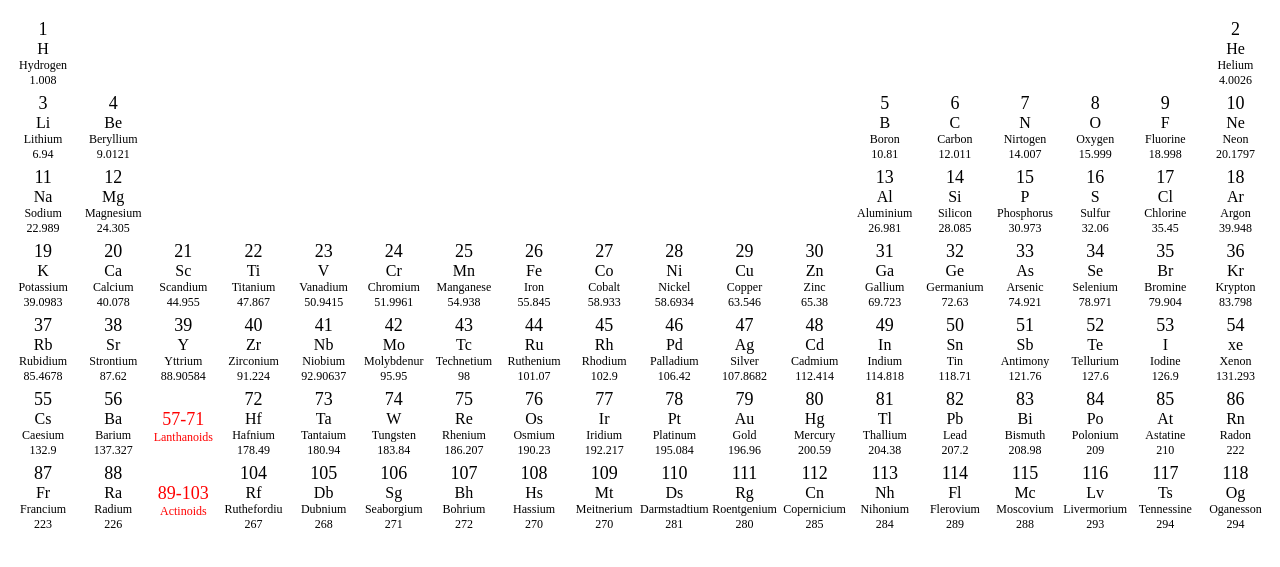
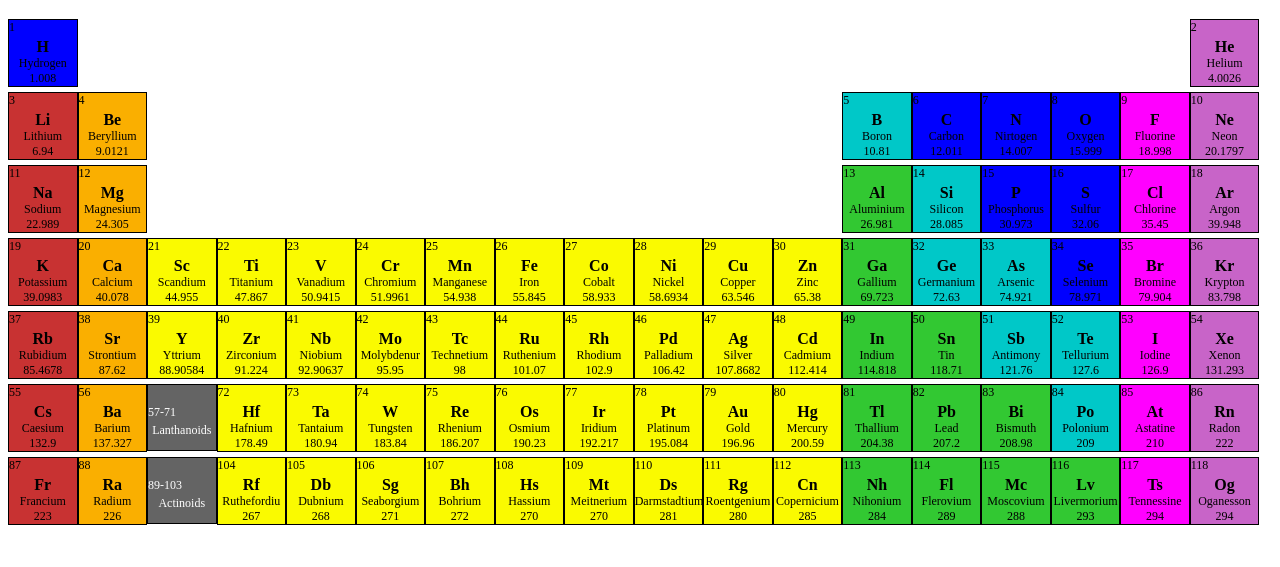
Before and after one commit to dabisrat/Periodic-Table-, a website: page client/index.html in a window 1280 px wide. Shown: the part 61-628 px from the top of the page. Drawn offline with Linux system fonts and the light colour scheme; some packages are replaced by stand-ins of ours.

Commit message:
added a little style

```diff
--- a/app.js
+++ b/app.js
@@ -6,7 +6,7 @@ var app = express();
 app.use(express.static(__dirname + '/client'))
 
 
-var port = process.env.PORT || 8000;
+var port = process.env.PORT || 1337;
 app.get("/", function(req, res){
   res.send('index')
 });
--- a/client/css/css.css
+++ b/client/css/css.css
@@ -1,6 +1,3 @@
-
-
-
 
 
 h1{
@@ -16,7 +13,8 @@ h1{
 .row {
 
   clear: both;
-    height: 10%;
+    height: 50%;
+    width: 100%;
 }
 
 .elementContainer {
@@ -24,35 +22,73 @@ h1{
   padding-bottom: 5px;
   /*background-color: green;*/
   position: relative;
-  width: 5.55%;
+  width: 5.5%;
   height: 100%;
 }
 
 .element{
-
+  color:black;
  position: relative;
   top: 0;
   left: 0;
   bottom: 1px;
   right: 1px;
   box-sizing: border-box;
-  /*border: 1px solid black;*/
+  border: 1px solid black;
   text-align: center;
 }
 .extraInfo{
   font-size: 12px;
 }
-
+.symbol{
+  font-weight: bold;
+  font-size:
+}
 .aNum{
-
-  font-size: 18px;
+  float:left;
+  font-size: 12px;
 }
 
 #Lanthanoids, #Actinoids{
+  color:white;
   padding-top: 20px;
-  color: red;
+  padding-bottom: 12px;
+  background-color: rgba(100,100,100,50);
 }
 
 #wikiContainer{
   padding-top: 100px;
 }
+.null{
+  display: none;
+}
+
+.He,.Ne,.Ar,.Kr,.Xe,.Rn,.Og{
+  background-color: rgb(200,100,200);
+}
+.F,.Cl,.Br,.I,.At,.Ts{
+  background-color: rgb(255,0,255);
+}
+
+.O,.S,.Se,.N,.P,.C,.H{
+background-color: rgb(0,0,255);
+}
+.B,.Si,.Ge,.As,.Sb,.Te,.Po{
+background-color: rgb(0,200,200);
+}
+.Al,.Ga,.In,.Tl,.Nh,.Fl,.Pb,.Sn,.Bi,.Mc,.Lv{
+  background-color: rgb(50,200,50);
+}
+
+.Zn,.Cd,.Hg,.Cn,.Cu,.Ag,.Au,.Rg,.Ni,.Pd,.Pt,.Ds,.Co,.Rh,.Ir,.Mt,.Fe,.Ru,.Os,.Hs,.Mn,.Tc,.Re,.Bh{
+  background-color: rgb(250,250,0);
+}
+.Cr,.Mo,.W,.Sg,.V,.Nb,.Ta,.Db,.Rf,.Hf,.Zr,.Ti,.Sc,.Y{
+  background-color: rgb(250,250,0);
+}
+ .Be,.Mg,.Ca,.Sr,.Ba,.Ra{
+  background-color: rgb(250,175,0);
+ }
+ .Li,.Na,.K,.Rb,.Cs,.Fr{
+  background-color: rgb(200,50,50);
+ }
--- a/client/index.html
+++ b/client/index.html
@@ -5,21 +5,23 @@
     <meta charset="utf-8" />
     <link rel="stylesheet" type="text/css" href="css/css.css">
     <title>Periodic Table</title>
+  </head>
+  <body>
 
 
-  </head>
-  <body>
-                   <h1>Periodic Table</h1>
+    <h1>Periodic Table</h1>
 
-  <div id='tableContainer' ng-controller='elementsCTRL'>
+    <div id='tableContainer' ng-controller='elementsCTRL'>
+    <div id="main">
 
     <!--           ROW 1               -->
       <div class='row'>
         <div class='elementContainer' ng-repeat='ele in row1'>
-          <div class='element' ng-click=get(ele.name)>
+          <div class='element {{ele.symbol}}' ng-click=get(ele.name)>
             <div class='aNum '>
               {{ele.aNum}}
             </div>
+            <br/>
             <div class="symbol">
               {{ele.symbol}}
             </div>
@@ -34,11 +36,12 @@
 
         <!--           ROW 2               -->
       <div class='row'>
-        <div class='elementContainer' ng-repeat='ele in row2'>
-          <div class='element' ng-click=get(ele.name)>
+        <div class='elementContainer' ng-repeat='ele in row2' >
+          <div class='element {{ele.symbol}}'  ng-click=get(ele.name)>
             <div class='aNum'>
               {{ele.aNum}}
             </div>
+            <br/>
             <div class="symbol">
               {{ele.symbol}}
             </div>
@@ -54,10 +57,11 @@
         <!--           ROW 3               -->
       <div class='row'>
         <div class='elementContainer' ng-repeat='ele in row3'>
-          <div class='element' ng-click=get(ele.name)>
+          <div class='element {{ele.symbol}}' ng-click=get(ele.name)>
             <div class='aNum'>
               {{ele.aNum}}
             </div>
+            <br/>
             <div class="symbol">
               {{ele.symbol}}
             </div>
@@ -73,10 +77,11 @@
         <!--           ROW 4               -->
       <div class='row'>
         <div class='elementContainer' ng-repeat='ele in row4'>
-          <div class='element' ng-click=get(ele.name)>
+          <div class='element {{ele.symbol}}' ng-click=get(ele.name)>
             <div class='aNum'>
               {{ele.aNum}}
             </div>
+            <br/>
             <div class="symbol">
               {{ele.symbol}}
             </div>
@@ -92,10 +97,11 @@
         <!--           ROW 5               -->
       <div class='row'>
         <div class='elementContainer' ng-repeat='ele in row5'>
-          <div class='element' ng-click=get(ele.name)>
+          <div class='element {{ele.symbol}}' ng-click=get(ele.name)>
             <div class='aNum'>
               {{ele.aNum}}
             </div>
+            <br/>
             <div class="symbol">
               {{ele.symbol}}
             </div>
@@ -111,10 +117,11 @@
                         <!-- row6 -->
       <div class='row'>
         <div class='elementContainer' ng-repeat='ele in row6'>
-          <div class='element'id={{ele.name}} ng-click=get(ele.name)>
+          <div class='element {{ele.symbol}}' id={{ele.name}} ng-click=get(ele.name)>
             <div class='aNum'>
               {{ele.aNum}}
             </div>
+            <br/>
             <div class="symbol">
               {{ele.symbol}}
             </div>
@@ -130,10 +137,11 @@
         <!--           ROW 7               -->
       <div class='row'>
         <div class='elementContainer' ng-repeat='ele in row7'>
-          <div class='element'id={{ele.name}} ng-click=get(ele.name)>
+          <div class='element {{ele.symbol}}' id={{ele.name}} ng-click=get(ele.name)>
             <div class='aNum'>
               {{ele.aNum}}
             </div>
+            <br/>
             <div class="symbol">
               {{ele.symbol}}
             </div>
@@ -145,6 +153,7 @@
           </div>
         </div>
       </div>
+    </div>
 
     <div id= wikiContainer>
       <div id="wikiPage" ng-bind-html="result">
@@ -152,7 +161,8 @@
     </div>
 
 
-  </div>
+
+</div>
 
 
 
--- a/client/scripts/app.js
+++ b/client/scripts/app.js
@@ -10,7 +10,6 @@ $scope.get= function(ele){
     for(var key in $scope.result){
       $scope.result = $scope.result[key].extract;
     }
-    console.log($scope.result)
 
   })
   .catch(function(error){
@@ -25,7 +24,7 @@ $scope.row1 = [
     symbol:'H',
     aMass: 1.008
   },
-   {},{},{},{},{},{},{},{},{},{},{},{},{},{},{},{},
+   {symbol:'null'},{symbol:'null'},{symbol:'null'},{symbol:'null'},{symbol:'null'},{symbol:'null'},{symbol:'null'},{symbol:'null'},{symbol:'null'},{symbol:'null'},{symbol:'null'},{symbol:'null'},{symbol:'null'},{symbol:'null'},{symbol:'null'},{symbol:'null'},
   {
     aNum:2,
     name: 'Helium',
@@ -48,7 +47,7 @@ $scope.row1 = [
     aMass: 9.0121,
     },
 
-   {},{},{},{},{},{},{},{},{},{},
+   {symbol:'null'},{symbol:'null'},{symbol:'null'},{symbol:'null'},{symbol:'null'},{symbol:'null'},{symbol:'null'},{symbol:'null'},{symbol:'null'},{symbol:'null'},
    {
     aNum:5,
     name: 'Boron',
@@ -107,7 +106,7 @@ $scope.row1 = [
     aMass: 24.305
    },
 
-   {},{},{},{},{},{},{},{},{},{},
+   {symbol:'null'},{symbol:'null'},{symbol:'null'},{symbol:'null'},{symbol:'null'},{symbol:'null'},{symbol:'null'},{symbol:'null'},{symbol:'null'},{symbol:'null'},
    {
     aNum:13,
     name: 'Aluminium',
@@ -363,7 +362,7 @@ $scope.row1 = [
     {
     aNum:54,
     name: 'Xenon',
-    symbol:'xe',
+    symbol:'Xe',
     aMass:131.293
     },
   ]
```
